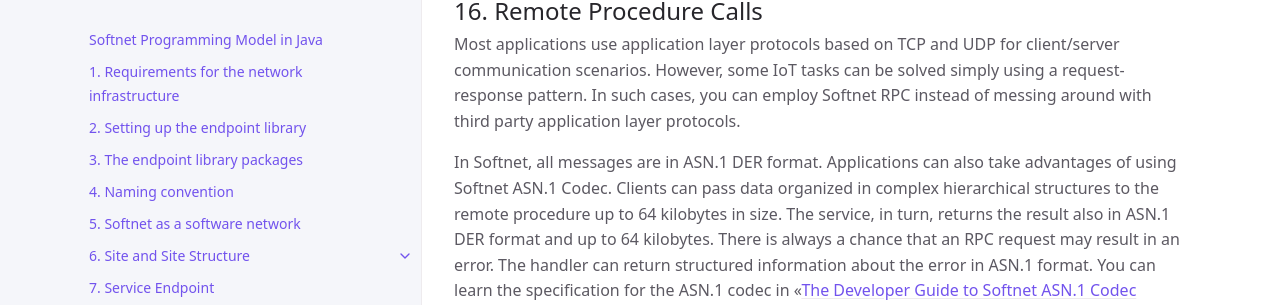
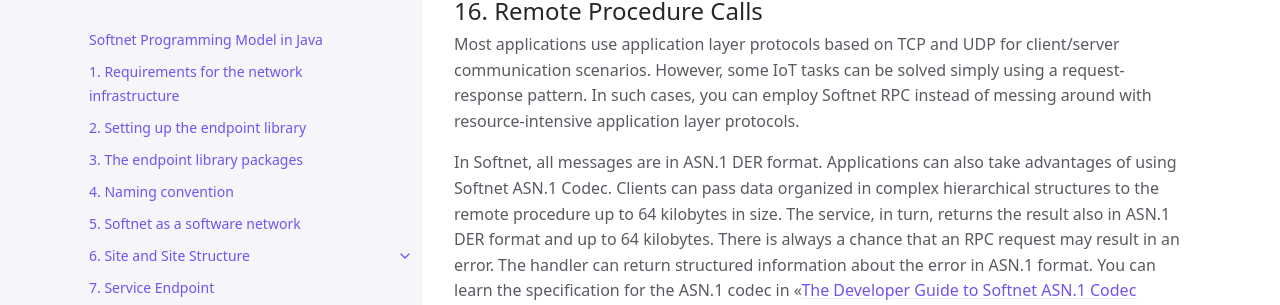
Before and after one commit to Softnet-Free/softnet-java, a Jekyll site: the page built from docs/rpc/index.md, in a window 1280 px wide. Shown: the part 132-437 px from the top of the page. Built offline with Jekyll 4.4.1, drawn with Linux system fonts in a browser that asks for light colours.

Commit message:
text update

```diff
--- a/docs/rpc/index.md
+++ b/docs/rpc/index.md
@@ -7,7 +7,7 @@ nav_order: 16
 
 ## 16. Remote Procedure Calls
 
-Most applications use application layer protocols based on TCP and UDP for client/server communication scenarios. However, some IoT tasks can be solved simply using a request-response pattern. In such cases, you can employ Softnet RPC instead of messing around with third party application layer protocols.
+Most applications use application layer protocols based on TCP and UDP for client/server communication scenarios. However, some IoT tasks can be solved simply using a request-response pattern. In such cases, you can employ Softnet RPC instead of messing around with resource-intensive application layer protocols.
 
 In Softnet, all messages are in ASN.1 DER format. Applications can also take advantages of using Softnet ASN.1 Codec. Clients can pass data organized in complex hierarchical structures to the remote procedure up to 64 kilobytes in size. The service, in turn, returns the result also in ASN.1 DER format and up to 64 kilobytes. There is always a chance that an RPC request may result in an error. The handler can return structured information about the error in ASN.1 format. You can learn the specification for the ASN.1 codec in «[The Developer Guide to Softnet ASN.1 Codec (Java)](https://softnet-free.github.io/asn1codec-java){:target="_blank"}{:rel="noopener noreferrer"}».
 
```
